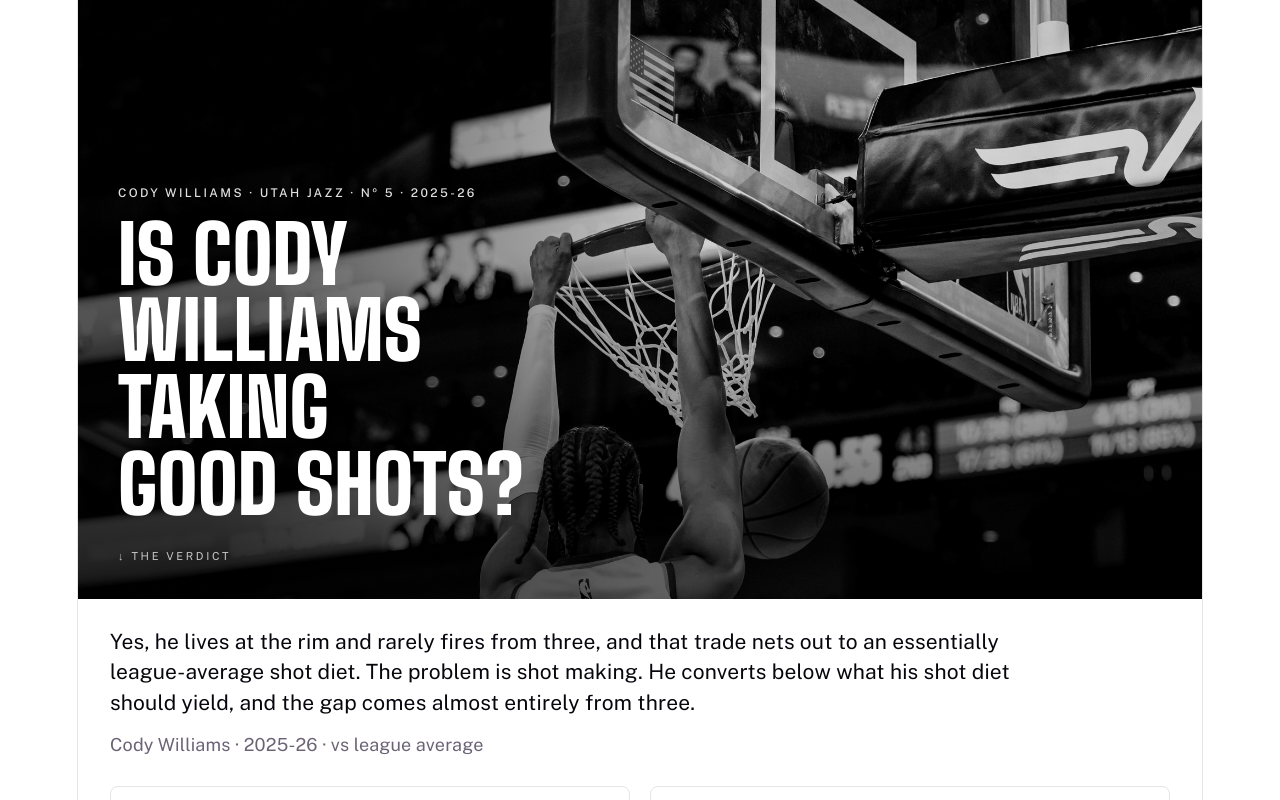
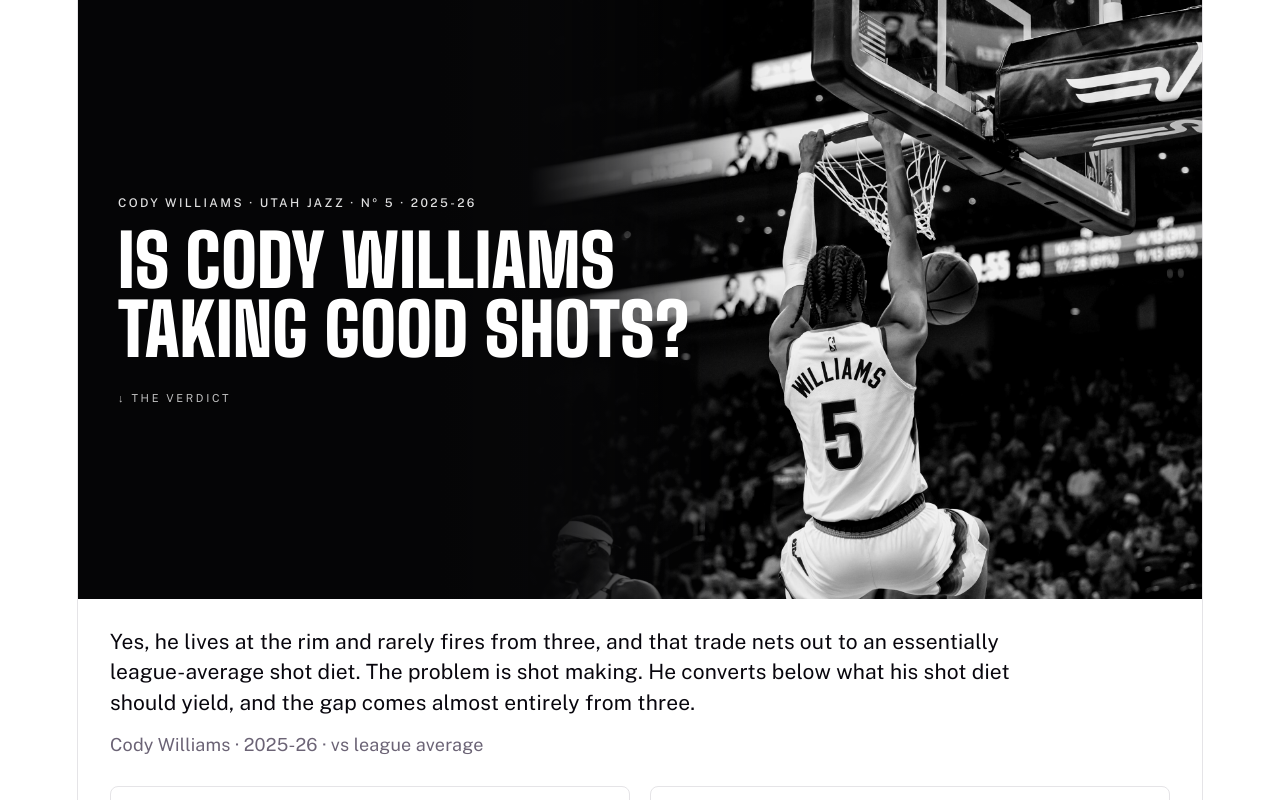
Before and after one commit to jayjorg308/nba-analytics, a React (Vite) app: page / in a window 1280 px wide. Shown: the top 800 px of the page. Built offline with nearby package versions, Linux system fonts and the light colour scheme.

Commit message:
Minor tweaks to the Hero banner. Adding Context and ADR updates

```diff
--- a/src/App.css
+++ b/src/App.css
@@ -69,32 +69,53 @@
   }
 }
 
+/* Wide layout: the photo is a right-anchored panel (72% width) so its crop
+   can sit lower and show more of the player; its left edge fades into the
+   banner ground, giving the title a solid column. Narrow layout reverts to
+   the full-bleed cover the mobile crop was designed around. */
 .hero-banner img {
   position: absolute;
-  inset: 0;
-  width: 100%;
+  inset: 0 0 0 auto;
+  /* 60% panel: narrower than full-bleed, but the cover crop gets ~70% of the
+     photo's height into view (head to knees) instead of ~43% — narrower IS
+     more of the player, and his jersey stays clear of the title's tail. */
+  width: 60%;
   height: 100%;
   object-fit: cover;
+  object-position: var(--hero-pos-wide);
   filter: grayscale(1) contrast(1.08) brightness(0.94);
+  -webkit-mask-image: linear-gradient(90deg, transparent 0, #000 32%);
+  mask-image: linear-gradient(90deg, transparent 0, #000 32%);
+
+  @media (max-width: 1024px) {
+    inset: 0;
+    width: 100%;
+    object-position: var(--hero-pos);
+    -webkit-mask-image: none;
+    mask-image: none;
+  }
 }
 
-/* Text owns the left column, so the scrim darkens left and bottom — the
-   subject stays clear on the right. */
+/* Wide: text block centered in the solid left column; a mild left scrim
+   keeps the title legible where its long line reaches into the fade zone.
+   Narrow: bottom-anchored poster text over the photo, as before. */
 .hero-banner-overlay {
   position: absolute;
   inset: 0;
   display: flex;
   flex-direction: column;
   align-items: flex-start;
-  justify-content: flex-end;
+  justify-content: center;
   padding: 32px 40px 30px;
   color: #fff;
-  background:
-    linear-gradient(100deg, rgba(0, 0, 0, 0.62) 18%, rgba(0, 0, 0, 0.12) 55%),
-    linear-gradient(180deg, rgba(0, 0, 0, 0) 45%, rgba(0, 0, 0, 0.55) 92%);
+  background: linear-gradient(90deg, rgba(0, 0, 0, 0.5) 32%, rgba(0, 0, 0, 0) 62%);
 
   @media (max-width: 1024px) {
+    justify-content: flex-end;
     padding: 24px 20px 22px;
+    background:
+      linear-gradient(100deg, rgba(0, 0, 0, 0.62) 18%, rgba(0, 0, 0, 0.12) 55%),
+      linear-gradient(180deg, rgba(0, 0, 0, 0) 45%, rgba(0, 0, 0, 0.55) 92%);
   }
 }
 
@@ -112,14 +133,23 @@
 .hero-title {
   font-family: var(--display);
   font-weight: 900;
-  font-size: clamp(38px, 6.4vw, 80px);
+  /* Capped at 72px: at 80 the second line's tail reaches the player's white
+     jersey and white-on-white dies. */
+  font-size: clamp(38px, 6.4vw, 72px);
   line-height: 0.96;
   letter-spacing: 0.005em;
   text-transform: uppercase;
   color: #fff;
   margin: 0;
-  max-width: 13ch;
+  /* Wide enough that the question balances as two lines
+     ("Is Cody Williams / taking good shots?"). */
+  max-width: 18ch;
   text-wrap: balance;
+
+  @media (max-width: 1024px) {
+    /* The narrow poster stacks it in four short lines. */
+    max-width: 13ch;
+  }
 }
 
 .hero-cue {
--- a/src/app/HeroPage.tsx
+++ b/src/app/HeroPage.tsx
@@ -1,4 +1,4 @@
-import { useEffect, useMemo } from 'react'
+import { useEffect, useMemo, type CSSProperties } from 'react'
 import { ChartPanel } from '../chart/ChartPanel'
 import { aggregateShotMetrics } from '../domain/aggregate'
 import type { DerivedPayload } from '../domain/payload'
@@ -49,7 +49,14 @@
         <img
           src={heroConfig.hero.imageUrl}
           alt={heroConfig.hero.imageAlt}
-          style={{ objectPosition: heroConfig.hero.imagePosition }}
+          // Focal points as custom properties so the stylesheet can pick per
+          // layout (inline object-position would defeat the media query).
+          style={
+            {
+              '--hero-pos': heroConfig.hero.imagePosition,
+              '--hero-pos-wide': heroConfig.hero.imagePositionWide,
+            } as CSSProperties
+          }
           fetchPriority="high"
         />
         <div className="hero-banner-overlay">
--- a/src/heroConfig.ts
+++ b/src/heroConfig.ts
@@ -20,9 +20,11 @@
         imageUrl: `${import.meta.env.BASE_URL}img/cody-williams-hero.jpg`,
         imageAlt:
             'Cody Williams hangs on the rim after a dunk against the New York Knicks',
-        // Focal point for the banner crop — rim and player sit in the top of
-        // this photo's frame.
+        // Focal points per banner layout. Narrow (full-bleed) crops to the
+        // rim-and-player top of the frame; the wide layout right-anchors the
+        // photo as a panel, so its crop sits lower to show more of the player.
         imagePosition: '68% 10%',
+        imagePositionWide: '50% 24%',
         kicker: 'Cody Williams · Utah Jazz · Nº 5 · 2025-26',
     },
     // The verdict (ADR-0017): the answer before the evidence. AUTHORED COPY —
```
Also changed, not shown: 3 other files (tests, documents, lock files or other folders).
